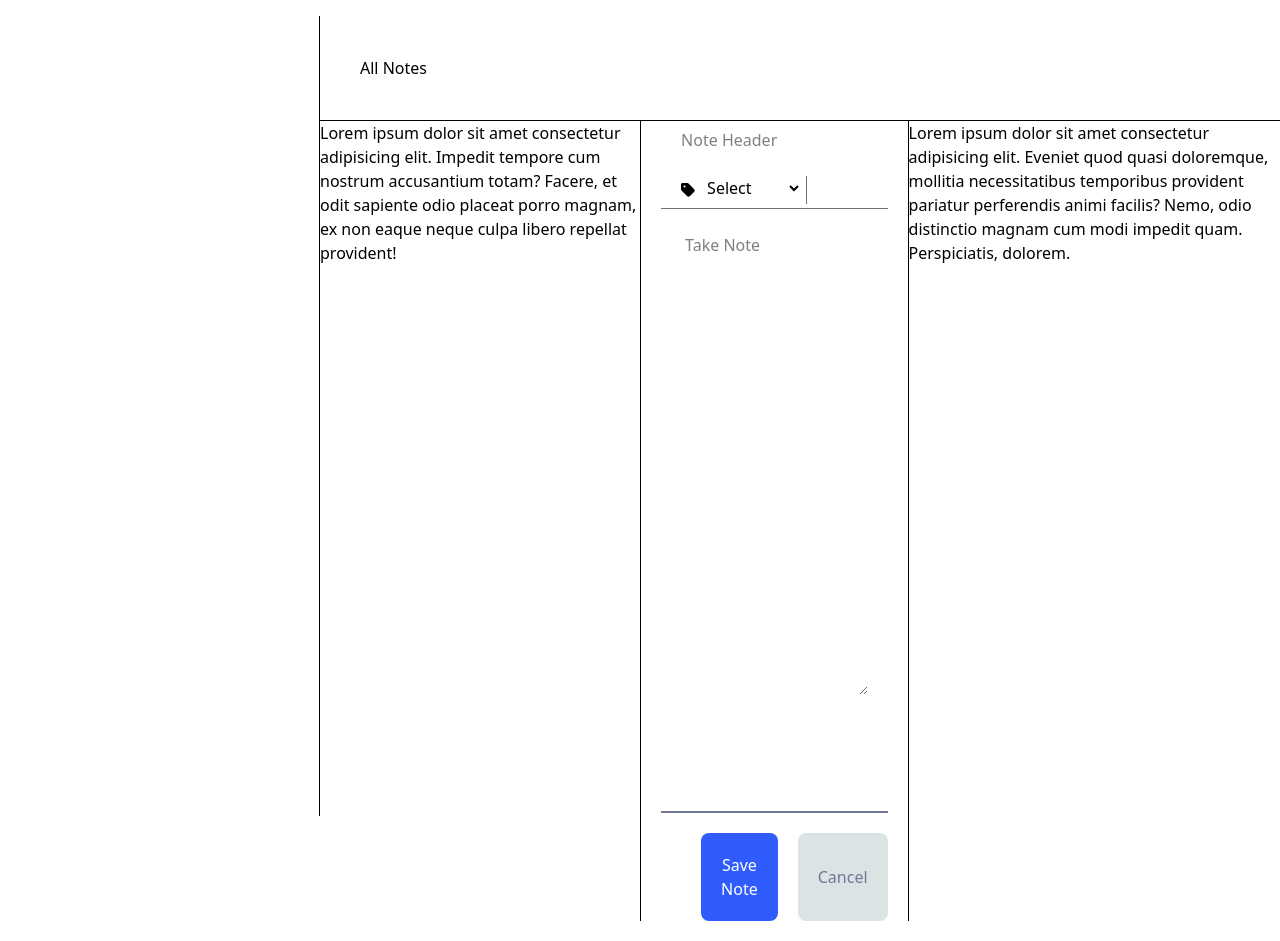
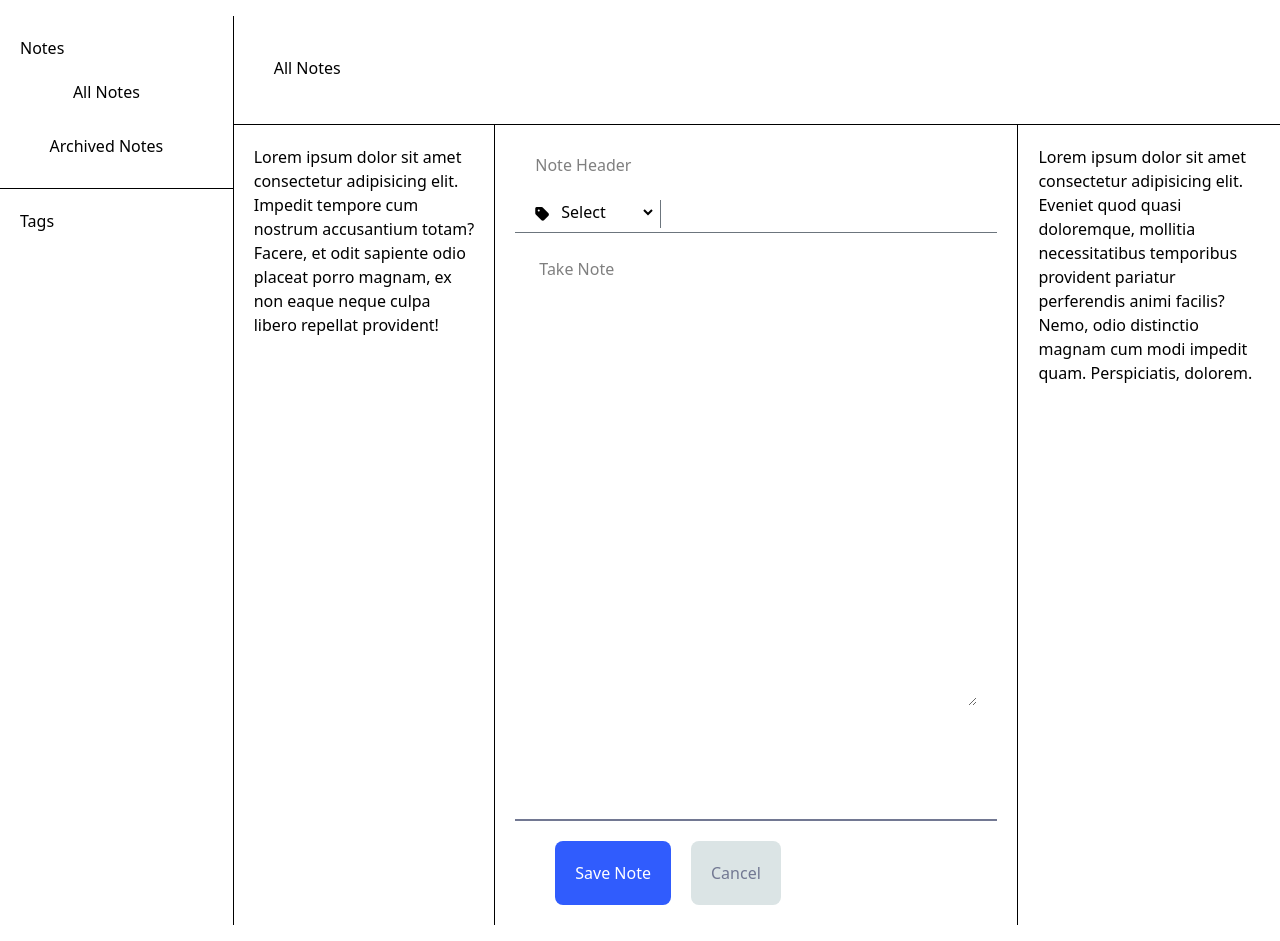
Before and after one commit to acunmedyaakademi/Onur-Sadik-NoteTaking, a React (Vite) app: page / in a window 1280 px wide. Built offline with nearby package versions, Linux system fonts and the light colour scheme.

Commit message:
responsive fixed

```diff
--- a/src/components/CreateNote.jsx
+++ b/src/components/CreateNote.jsx
@@ -31,21 +31,33 @@ export default function CreateNote() {
 
 
   return (
-    <div className="xl:w-screen grid grid-cols-12 ">
-      <div className="hidden xl:block col-span-3 h-screen">
-        <div className="border-r h-screen">
+    <div className="xl:w-screen xl:grid xl:grid-cols-11 ">
+      <div className="hidden xl:block xl:col-span-2 ">
+        <div className="xl:p-5 border-b flex flex-col">
+        <h1>Notes</h1>
+
+        <button className="pr-[40px] pl-[20px] pt-[20px] pb-[10px]">All Notes</button>
+        <button className="pr-[40px] pl-[20px] pt-[20px] pb-[10px]">Archived Notes</button>
 
         </div>
+        <div className="xl:p-5">
+          <h1>Tags</h1>
+        </div>
       </div>
-      <div className="col-span-9">
-        <div className="p-10 border-b">
-        <h1>All Notes</h1>
+      <div className="xl:col-span-9">
+        <div className="xl:p-[40px] xl:pb-[20px] border-b xl:border-l">
+          <div>
+          <h1>All Notes</h1>
+          </div>
+          <div>
+            <input type="text" />
+          </div>
         </div>
-        <div className="flex">
-        <div className="border-r h-screen">
+        <div className="xl:grid xl:grid-cols-12 xl:h-screen xl:border-l">
+        <div className="xl:border-r xl:h-screen xl:col-span-3 hidden xl:block xl:p-5">
         <h1>Lorem ipsum dolor sit amet consectetur adipisicing elit. Impedit tempore cum nostrum accusantium totam? Facere, et odit sapiente odio placeat porro magnam, ex non eaque neque culpa libero repellat provident!</h1>
         </div>
-        <div className="border-r flex flex-col items-center justify-center pr-[20px] pl-[20px]">
+        <div className="xl:col-span-6 xl:border-r flex flex-col items-center justify-center xl:p-5">
         <div className="w-full pr-[20px] pl-[20px] h-[50px] mb-3 rounded p-1">
           <input className="w-full h-full" type="text" placeholder="Note Header" />
         </div>
@@ -71,7 +83,7 @@ export default function CreateNote() {
           <button className="p-[20px] bg-[#dbe4e5] rounded-lg text-[#727892]">Cancel</button>
         </div>
       </div>
-        <div className="">
+        <div className="xl:col-span-3 hidden xl:block xl:p-5">
             <h1>Lorem ipsum dolor sit amet consectetur adipisicing elit. Eveniet quod quasi doloremque, mollitia necessitatibus temporibus provident pariatur perferendis animi facilis? Nemo, odio distinctio magnam cum modi impedit quam. Perspiciatis, dolorem.</h1>
         </div>
         </div>
--- a/src/index.css
+++ b/src/index.css
@@ -1,5 +1 @@
 @import "tailwindcss";
-
-body, html {
-  height: 100%;
-}
```
